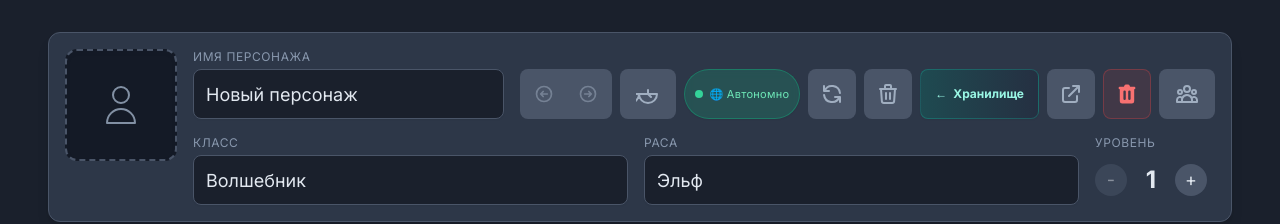
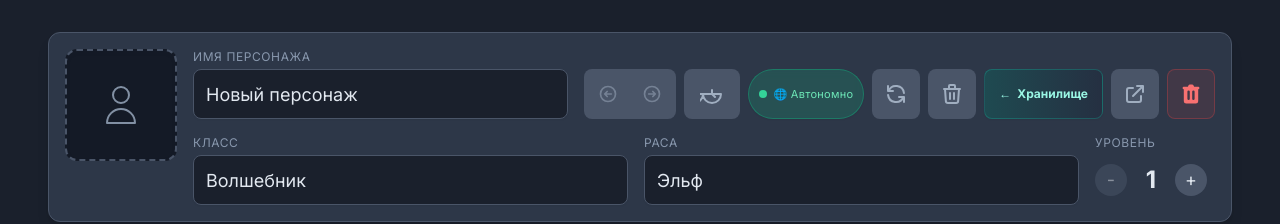
Before and after one commit to Snikerss/dnd-sheet-owlbear-extension, a React (Vite) app: page / in a window 1280 px wide. Both pictures are taken after a click on the button "Создать персонажа". Shown: the top 224 px of the page. Built offline with nearby package versions, Linux system fonts and the light colour scheme; no server answers.

Commit message:
fix(ui): remove duplicate vault button in CharacterHeader and auto-register room in Owlbear heartbeat

```diff
--- a/components/CharacterHeader.tsx
+++ b/components/CharacterHeader.tsx
@@ -239,16 +239,6 @@ export const CharacterHeader: React.FC<CharacterHeaderProps> = React.memo(({
                         </svg>
                     </button>
                   )}
-                 <button
-                    onClick={onOpenCharacterManager}
-                    className="close-button h-[50px] w-14 flex items-center justify-center bg-[var(--color-surface-raised)] text-[var(--color-text-medium)] rounded-lg hover:bg-[var(--color-surface-raised-hover)] hover:text-[var(--color-text-base)] transition-colors active:scale-95"
-                    data-tooltip="Управление персонажами"
-                    aria-label="Управление персонажами"
-                >
-                    <svg xmlns="http://www.w3.org/2000/svg" className="h-6 w-6" fill="none" viewBox="0 0 24 24" stroke="currentColor" strokeWidth={2}>
-                        <path strokeLinecap="round" strokeLinejoin="round" d="M17 20h5v-2a3 3 0 00-5.356-1.857M17 20H7m10 0v-2c0-.656-.126-1.283-.356-1.857M7 20H2v-2a3 3 0 015.356-1.857M7 20v-2c0-.656.126-1.283.356-1.857m0 0a5.002 5.002 0 019.288 0M15 7a3 3 0 11-6 0 3 3 0 016 0zm6 3a2 2 0 11-4 0 2 2 0 014 0zM7 10a2 2 0 11-4 0 2 2 0 014 0z" />
-                    </svg>
-                </button>
             </div>
         </div>
         <div className="flex flex-col sm:flex-row sm:space-x-4 space-y-4 sm:space-y-0">
--- a/state/useCharacterManager.ts
+++ b/state/useCharacterManager.ts
@@ -1175,6 +1175,9 @@ export const useCharacterManager = (): CharacterManager => {
       try {
         const roomId = typeof OBR !== 'undefined' ? OBR.room?.id : '';
         const roomName = (window as any).__currentRoomName || (typeof OBR !== 'undefined' ? (OBR as any).room?.name : '') || 'Owlbear Room';
+        if (roomId) {
+          registerCurrentRoom(roomId, roomName);
+        }
         window.localStorage.setItem('com.antigravity.dnd-sheet/vtt_heartbeat', JSON.stringify({
           roomId,
           roomName,
@@ -1186,7 +1189,10 @@ export const useCharacterManager = (): CharacterManager => {
         const activeIds = Object.keys(charactersStateRef.current);
         localBridge.reconnectStandaloneWindows(activeIds);
         localBridge.postMessage({
-          type: 'VTT_FRAME_READY'
+          type: 'VTT_FRAME_READY',
+          roomId,
+          roomName,
+          knownRooms: getKnownRooms()
         });
       } catch (e) {}
     };
```
